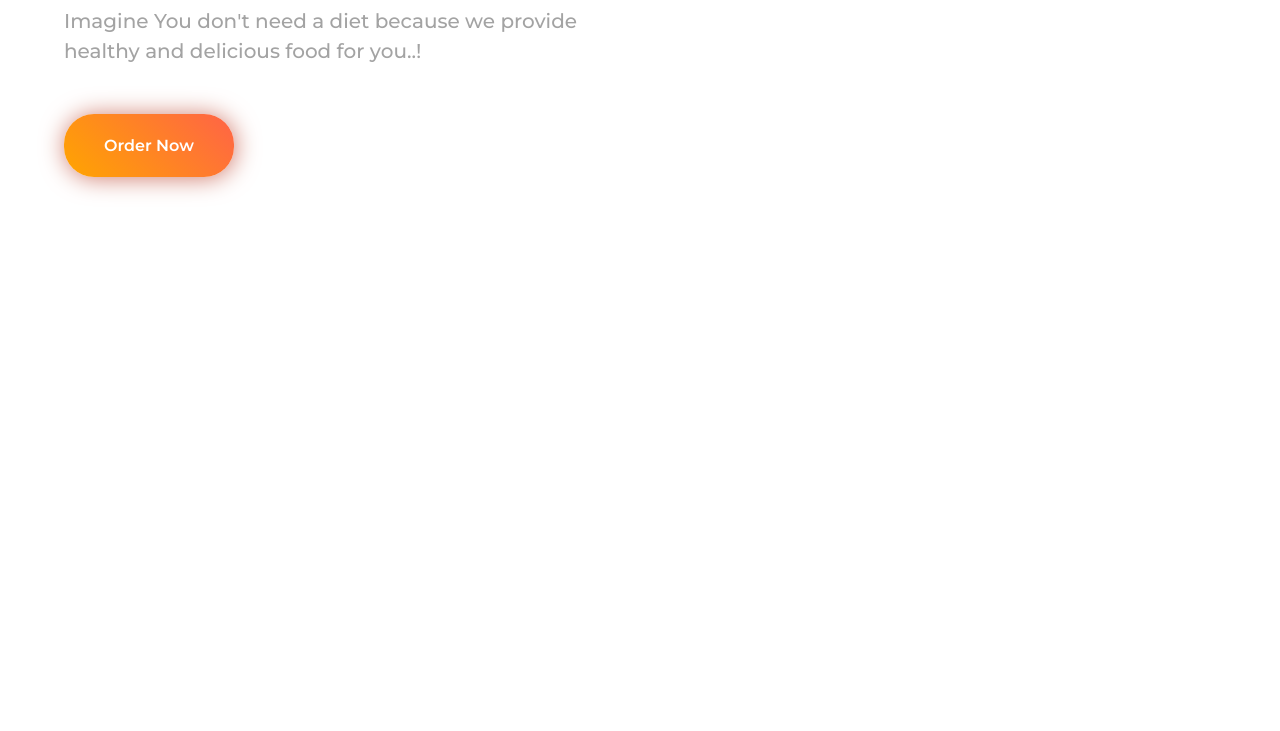
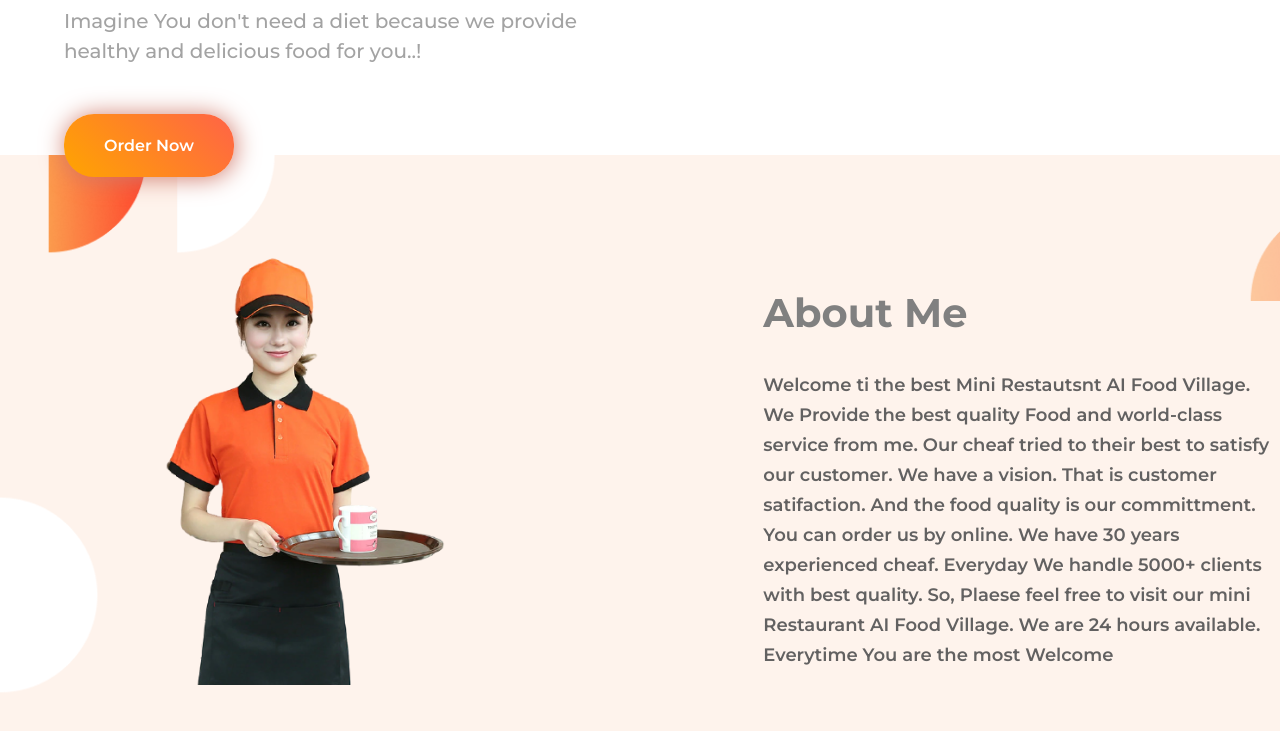
Before and after one commit to Ashraful2880/AI-Restaurant-First-Assignment, a plain HTML site: page index.html in a window 1280 px wide. Shown: the part 477-1208 px from the top of the page. Before the commit the page ends 800 px from the top, so only its background shows below. Drawn offline with Linux system fonts and the light colour scheme.

Commit message:
About Me Code Added

```diff
--- a/index.html
+++ b/index.html
@@ -28,6 +28,23 @@
         </div>
     </section>
     <!-- Top Banner Section Code End -->
+
+    <!-- About Me Section Code Start -->
+    <section class="about-area flex-container">
+        <div class="half-width">
+            <img src="images/About Me BG.png" alt="About Me Image">
+        </div>
+        <div class=" about-text half-width">
+            <h2>About Me</h2>
+            <p>Welcome ti the best Mini Restautsnt AI Food Village. We Provide the best quality Food and world-class
+                service from me. Our cheaf tried to their best to satisfy our customer. We have a vision. That is
+                customer satifaction. And the food quality is our committment. You can order us by online. We have 30
+                years experienced cheaf. Everyday We handle 5000+ clients with best quality. So, Plaese feel free to
+                visit our mini Restaurant AI Food Village. We are 24 hours available. Everytime You are the most Welcome
+            </p>
+        </div>
+    </section>
+    <!-- About Me Section Code End -->
 </body>
 
 </html>
--- a/style.css
+++ b/style.css
@@ -71,3 +71,20 @@ img{
     border-radius: 15px;
 }
 /* Top Banner CSS End */
+
+/* About Me Section CSS Start */
+
+.about-area{
+    background-image: url(images/7.png);
+    background-repeat: no-repeat;
+    background-size:cover;
+    padding: 100px 0px 50px 0px;
+}
+.about-text{
+    margin-left: 16%;
+}
+.about-text p{
+    max-width: 600px;
+}
+
+/* About Me CSS Section End */
```
